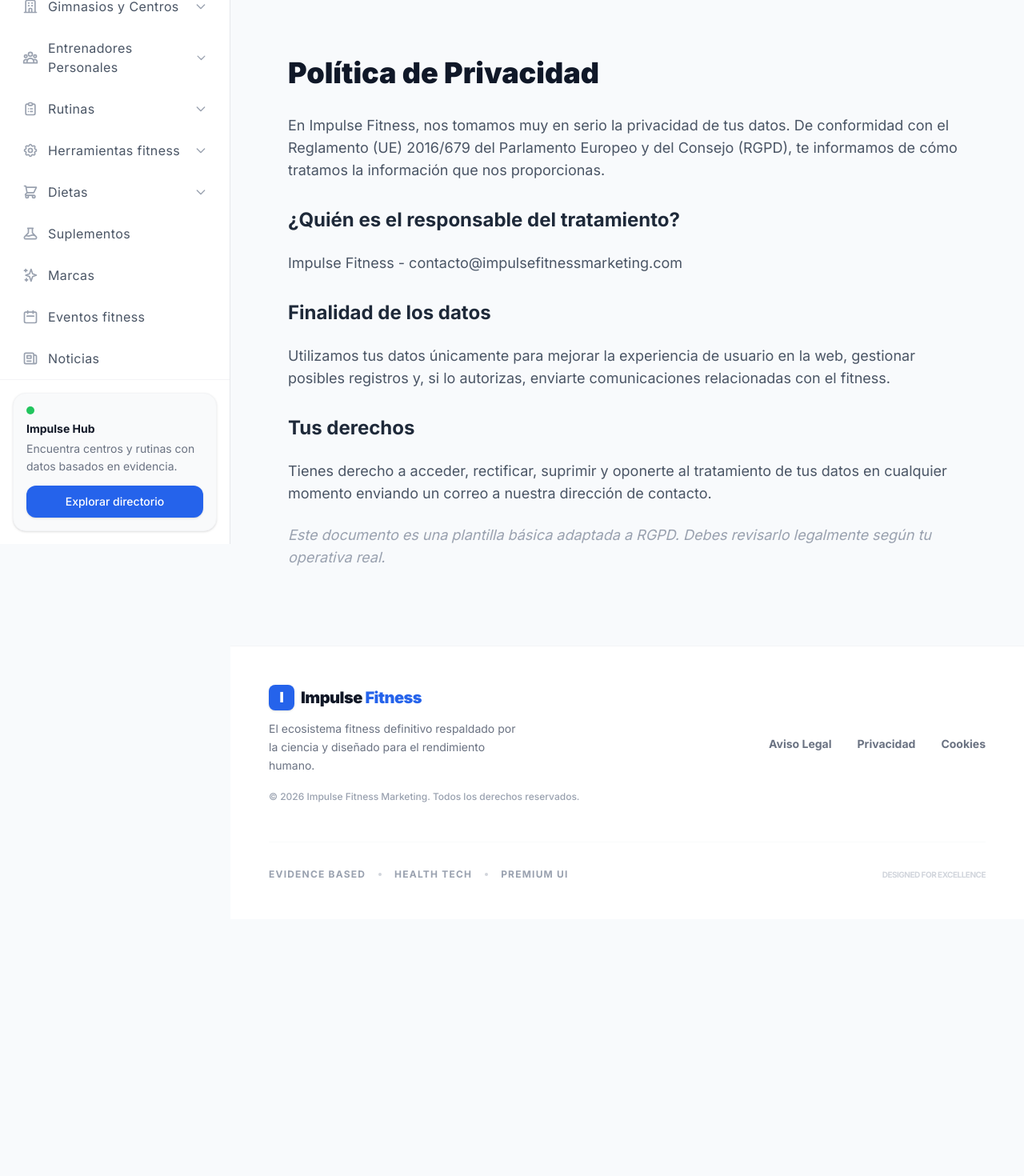
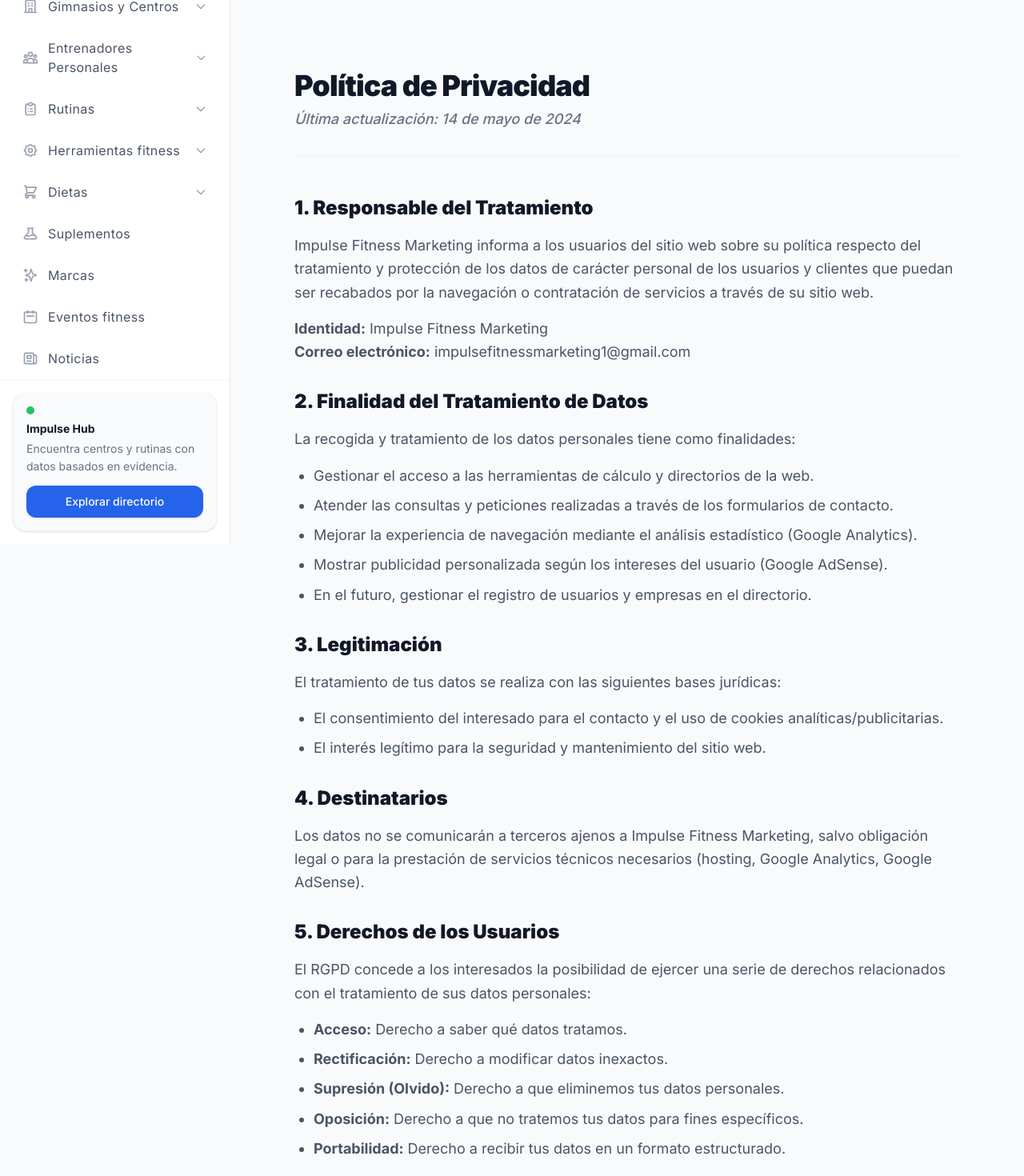
Before and after one commit to uallga109/webimpulsefitness, a Next.js app: page /politica-de-privacidad in a window 1280 px wide. Shown: the part 120-1590 px from the top of the page at 80% size. Before the commit the page ends 1269 px from the top, so only its background shows below. Built offline with nearby package versions, Linux system fonts and the light colour scheme.

Commit message:
cambio politicas y aviso legal

```diff
--- a/src/app/aviso-legal/page.tsx
+++ b/src/app/aviso-legal/page.tsx
@@ -2,23 +2,68 @@ import React from "react";
 
 export default function AvisoLegal() {
   return (
-    <div className="max-w-4xl mx-auto py-12 px-6">
-      <h1 className="text-4xl font-black text-gray-900 mb-8">Aviso Legal</h1>
-      <div className="prose prose-blue lg:prose-xl text-gray-600 space-y-6">
-        <p>
-          En cumplimiento del artículo 10 de la Ley 34/2002, de 11 de julio, de Servicios de la Sociedad de la Información y Comercio Electrónico (LSSICE), se exponen los siguientes datos identificativos del titular de este sitio web:
-        </p>
-        <ul className="list-disc pl-6">
-          <li><strong>Titular:</strong> Impulse Fitness</li>
-          <li><strong>Dominio:</strong> impulsefitnessmarketing.com</li>
-          <li><strong>Email de contacto:</strong> contacto@impulsefitnessmarketing.com</li>
-        </ul>
-        <h2 className="text-2xl font-bold text-gray-800 mt-8">1. Condiciones de Uso</h2>
-        <p>
-          El acceso y uso de este sitio web atribuye la condición de usuario, que acepta, desde dicho acceso y/o uso, las condiciones generales de uso aquí reflejadas.
-        </p>
-        {/* Contenido placeholder para completar luego */}
-        <p className="italic text-gray-400">Este documento es una plantilla básica. Debes completarlo con tus datos fiscales reales antes del lanzamiento definitivo.</p>
+    <div className="max-w-4xl mx-auto py-16 px-6 sm:px-8">
+      <header className="mb-12 border-b border-gray-100 pb-8">
+        <h1 className="text-4xl font-black text-[#111827] tracking-tight">Aviso Legal</h1>
+        <p className="text-gray-500 mt-2 font-medium italic">Última actualización: 14 de mayo de 2024</p>
+      </header>
+
+      <div className="prose prose-blue max-w-none text-gray-600 space-y-8 leading-relaxed">
+        <section>
+          <h2 className="text-2xl font-black text-[#111827] mb-4">1. Datos Identificativos</h2>
+          <p>
+            En cumplimiento con el deber de información recogido en el artículo 10 de la Ley 34/2002, de 11 de julio, de Servicios de la Sociedad de la Información y del Comercio Electrónico (LSSI-CE), se facilitan los siguientes datos:
+          </p>
+          <ul className="list-none space-y-2 mt-4 border-l-4 border-blue-500 pl-4 bg-blue-50/30 py-4 rounded-r-xl">
+            <li><strong>Titular:</strong> Impulse Fitness Marketing</li>
+            <li><strong>Sitio Web:</strong> impulsefitnessmarketing.com</li>
+            <li><strong>Correo electrónico de contacto:</strong> impulsefitnessmarketing1@gmail.com</li>
+          </ul>
+        </section>
+
+        <section>
+          <h2 className="text-2xl font-black text-[#111827] mb-4">2. Usuarios</h2>
+          <p>
+            El acceso y/o uso de este portal de Impulse Fitness Marketing atribuye la condición de USUARIO, que acepta, desde dicho acceso y/o uso, las Condiciones Generales de Uso aquí reflejadas.
+          </p>
+        </section>
+
+        <section>
+          <h2 className="text-2xl font-black text-[#111827] mb-4">3. Uso del Portal</h2>
+          <p>
+            <strong>impulsefitnessmarketing.com</strong> proporciona el acceso a multitud de informaciones, servicios, herramientas (calculadoras fitness) o datos (en adelante, "los contenidos") en Internet pertenecientes a Impulse Fitness Marketing o a sus licenciantes a los que el USUARIO pueda tener acceso.
+          </p>
+          <p className="mt-4">
+            El USUARIO asume la responsabilidad del uso del portal. El USUARIO se compromete a hacer un uso adecuado de los contenidos y servicios que Impulse Fitness Marketing ofrece a través de su portal y con carácter enunciativo pero no limitativo, a no emplearlos para incurrir en actividades ilícitas, ilegales o contrarias a la buena fe y al orden público.
+          </p>
+        </section>
+
+        <section>
+          <h2 className="text-2xl font-black text-[#111827] mb-4">4. Propiedad Intelectual e Industrial</h2>
+          <p>
+            Impulse Fitness Marketing por sí o como cesionaria, es titular de todos los derechos de propiedad intelectual e industrial de su página web, así como de los elementos contenidos en la misma (a título enunciativo: imágenes, sonido, audio, vídeo, software o textos; marcas o logotipos, combinaciones de colores, estructura y diseño, selección de materiales usados, programas de ordenador necesarios para su funcionamiento, acceso y uso, etc.).
+          </p>
+          <p className="mt-4">
+            Todos los derechos reservados. Quedan expresamente prohibidas la reproducción, la distribución y la comunicación pública, incluida su modalidad de puesta a disposición, de la totalidad o parte de los contenidos de esta página web, con fines comerciales, en cualquier soporte y por cualquier medio técnico, sin la autorización de Impulse Fitness Marketing.
+          </p>
+        </section>
+
+        <section>
+          <h2 className="text-2xl font-black text-[#111827] mb-4">5. Exclusión de Garantías y Responsabilidad</h2>
+          <p>
+            Impulse Fitness Marketing no se hace responsable, en ningún caso, de los daños y perjuicios de cualquier naturaleza que pudieran ocasionar, a título enunciativo: errores u omisiones en los contenidos, falta de disponibilidad del portal o la transmisión de virus o programas maliciosos o lesivos en los contenidos, a pesar de haber adoptado todas las medidas tecnológicas necesarias para evitarlo.
+          </p>
+          <p className="mt-4">
+            Las calculadoras y herramientas proporcionadas tienen fines meramente informativos y no sustituyen el consejo médico o profesional de un especialista en salud o nutrición.
+          </p>
+        </section>
+
+        <section>
+          <h2 className="text-2xl font-black text-[#111827] mb-4">6. Modificaciones</h2>
+          <p>
+            Impulse Fitness Marketing se reserva el derecho de efectuar sin previo aviso las modificaciones que considere oportunas en su portal, pudiendo cambiar, suprimir o añadir tanto los contenidos y servicios que se presten a través de la misma como la forma en la que éstos aparezcan presentados o localizados en su portal.
+          </p>
+        </section>
       </div>
     </div>
   );
--- a/src/app/politica-de-cookies/page.tsx
+++ b/src/app/politica-de-cookies/page.tsx
@@ -2,24 +2,59 @@ import React from "react";
 
 export default function Cookies() {
   return (
-    <div className="max-w-4xl mx-auto py-12 px-6">
-      <h1 className="text-4xl font-black text-gray-900 mb-8">Política de Cookies</h1>
-      <div className="prose prose-blue lg:prose-xl text-gray-600 space-y-6">
-        <p>
-          Este sitio web utiliza cookies propias y de terceros para mejorar nuestros servicios y mostrarle publicidad relacionada con sus preferencias mediante el análisis de sus hábitos de navegación.
-        </p>
+    <div className="max-w-4xl mx-auto py-16 px-6 sm:px-8">
+      <header className="mb-12 border-b border-gray-100 pb-8">
+        <h1 className="text-4xl font-black text-[#111827] tracking-tight">Política de Cookies</h1>
+        <p className="text-gray-500 mt-2 font-medium italic">Última actualización: 14 de mayo de 2024</p>
+      </header>
 
-        <h2 className="text-2xl font-bold text-gray-800 mt-8">¿Qué es una cookie?</h2>
-        <p>Una cookie es un pequeño archivo que se almacena en el navegador del usuario al visitar una página web.</p>
+      <div className="prose prose-blue max-w-none text-gray-600 space-y-8 leading-relaxed">
+        <section>
+          <h2 className="text-2xl font-black text-[#111827] mb-4">1. ¿Qué son las cookies?</h2>
+          <p>
+            Una cookie es un fichero que se descarga en su ordenador al acceder a determinadas páginas web. Las cookies permiten a una página web, entre otras cosas, almacenar y recuperar información sobre los hábitos de navegación de un usuario o de su equipo y, dependiendo de la información que contengan y de la forma en que utilice su equipo, pueden utilizarse para reconocer al usuario.
+          </p>
+        </section>
 
-        <h2 className="text-2xl font-bold text-gray-800 mt-8">Cookies utilizadas en este sitio</h2>
-        <ul className="list-disc pl-6">
-          <li><strong>Técnicas:</strong> Necesarias para el funcionamiento de la web.</li>
-          <li><strong>Analíticas:</strong> Google Analytics (para estadísticas de tráfico).</li>
-          <li><strong>Publicitarias:</strong> Google AdSense (para mostrar anuncios relevantes).</li>
-        </ul>
+        <section>
+          <h2 className="text-2xl font-black text-[#111827] mb-4">2. ¿Qué tipos de cookies utiliza esta página web?</h2>
+          <div className="space-y-4">
+            <p><strong>Cookies de análisis:</strong> Son aquellas que, tratadas por nosotros o por terceros (Google Analytics), nos permiten cuantificar el número de usuarios y así realizar la medición y análisis estadístico de la utilización que hacen los usuarios del servicio ofertado.</p>
+            <p><strong>Cookies publicitarias:</strong> Son aquellas que, tratadas por nosotros o por terceros (Google AdSense), permiten gestionar de la forma más eficaz posible la oferta de los espacios publicitarios que hay en la página web, adecuando el contenido del anuncio al contenido del servicio solicitado o al uso que realice de nuestra página web.</p>
+            <p><strong>Cookies técnicas:</strong> Son aquellas que permiten al usuario la navegación a través del área restringida y la utilización de sus diferentes funciones.</p>
+          </div>
+        </section>
 
-        <p className="italic text-gray-400">Esta política de cookies es obligatoria según la LSSI-CE y el RGPD para el uso de AdSense.</p>
+        <section>
+          <h2 className="text-2xl font-black text-[#111827] mb-4">3. Cookies de terceros</h2>
+          <p>
+            Este sitio web utiliza servicios de terceros para recopilar información con fines estadísticos y de uso de la web. En particular, usamos:
+          </p>
+          <ul className="list-disc pl-6 space-y-2 mt-4">
+            <li><strong>Google Analytics:</strong> Cookies utilizadas para analizar el tráfico y comportamiento de los usuarios en la web.</li>
+            <li><strong>Google AdSense:</strong> Cookies utilizadas para mejorar la publicidad. Se suelen utilizar para orientar la publicidad según el contenido que es relevante para un usuario, mejorar los informes de rendimiento de la campaña y evitar mostrar anuncios que el usuario ya haya visto.</li>
+          </ul>
+        </section>
+
+        <section>
+          <h2 className="text-2xl font-black text-[#111827] mb-4">4. Desactivación y eliminación de cookies</h2>
+          <p>
+            Tienes la opción de permitir, bloquear o eliminar las cookies instaladas en tu equipo mediante la configuración de las opciones del navegador instalado en su ordenador:
+          </p>
+          <div className="grid grid-cols-1 sm:grid-cols-2 gap-4 mt-6">
+            <div className="bg-gray-50 p-4 rounded-xl border border-gray-100">
+              <p className="font-bold text-[#111827]">Google Chrome</p>
+              <p className="text-xs mt-1">Configuración {">"} Privacidad {">"} Cookies</p>
+            </div>
+            <div className="bg-gray-50 p-4 rounded-xl border border-gray-100">
+              <p className="font-bold text-[#111827]">Mozilla Firefox</p>
+              <p className="text-xs mt-1">Opciones {">"} Privacidad {">"} Historial</p>
+            </div>
+          </div>
+          <p className="mt-6 text-sm italic">
+            Si no acepta las cookies es posible que el sitio web no funcione correctamente.
+          </p>
+        </section>
       </div>
     </div>
   );
--- a/src/app/politica-de-privacidad/page.tsx
+++ b/src/app/politica-de-privacidad/page.tsx
@@ -2,22 +2,72 @@ import React from "react";
 
 export default function Privacidad() {
   return (
-    <div className="max-w-4xl mx-auto py-12 px-6">
-      <h1 className="text-4xl font-black text-gray-900 mb-8">Política de Privacidad</h1>
-      <div className="prose prose-blue lg:prose-xl text-gray-600 space-y-6">
-        <p>
-          En Impulse Fitness, nos tomamos muy en serio la privacidad de tus datos. De conformidad con el Reglamento (UE) 2016/679 del Parlamento Europeo y del Consejo (RGPD), te informamos de cómo tratamos la información que nos proporcionas.
-        </p>
-        <h2 className="text-2xl font-bold text-gray-800 mt-8">¿Quién es el responsable del tratamiento?</h2>
-        <p>Impulse Fitness - contacto@impulsefitnessmarketing.com</p>
+    <div className="max-w-4xl mx-auto py-16 px-6 sm:px-8">
+      <header className="mb-12 border-b border-gray-100 pb-8">
+        <h1 className="text-4xl font-black text-[#111827] tracking-tight">Política de Privacidad</h1>
+        <p className="text-gray-500 mt-2 font-medium italic">Última actualización: 14 de mayo de 2024</p>
+      </header>
 
-        <h2 className="text-2xl font-bold text-gray-800 mt-8">Finalidad de los datos</h2>
-        <p>Utilizamos tus datos únicamente para mejorar la experiencia de usuario en la web, gestionar posibles registros y, si lo autorizas, enviarte comunicaciones relacionadas con el fitness.</p>
+      <div className="prose prose-blue max-w-none text-gray-600 space-y-8 leading-relaxed">
+        <section>
+          <h2 className="text-2xl font-black text-[#111827] mb-4">1. Responsable del Tratamiento</h2>
+          <p>
+            Impulse Fitness Marketing informa a los usuarios del sitio web sobre su política respecto del tratamiento y protección de los datos de carácter personal de los usuarios y clientes que puedan ser recabados por la navegación o contratación de servicios a través de su sitio web.
+          </p>
+          <p className="mt-4">
+            <strong>Identidad:</strong> Impulse Fitness Marketing<br />
+            <strong>Correo electrónico:</strong> impulsefitnessmarketing1@gmail.com
+          </p>
+        </section>
 
-        <h2 className="text-2xl font-bold text-gray-800 mt-8">Tus derechos</h2>
-        <p>Tienes derecho a acceder, rectificar, suprimir y oponerte al tratamiento de tus datos en cualquier momento enviando un correo a nuestra dirección de contacto.</p>
+        <section>
+          <h2 className="text-2xl font-black text-[#111827] mb-4">2. Finalidad del Tratamiento de Datos</h2>
+          <p>
+            La recogida y tratamiento de los datos personales tiene como finalidades:
+          </p>
+          <ul className="list-disc pl-6 space-y-2 mt-4">
+            <li>Gestionar el acceso a las herramientas de cálculo y directorios de la web.</li>
+            <li>Atender las consultas y peticiones realizadas a través de los formularios de contacto.</li>
+            <li>Mejorar la experiencia de navegación mediante el análisis estadístico (Google Analytics).</li>
+            <li>Mostrar publicidad personalizada según los intereses del usuario (Google AdSense).</li>
+            <li>En el futuro, gestionar el registro de usuarios y empresas en el directorio.</li>
+          </ul>
+        </section>
 
-        <p className="italic text-gray-400">Este documento es una plantilla básica adaptada a RGPD. Debes revisarlo legalmente según tu operativa real.</p>
+        <section>
+          <h2 className="text-2xl font-black text-[#111827] mb-4">3. Legitimación</h2>
+          <p>
+            El tratamiento de tus datos se realiza con las siguientes bases jurídicas:
+          </p>
+          <ul className="list-disc pl-6 space-y-2 mt-4">
+            <li>El consentimiento del interesado para el contacto y el uso de cookies analíticas/publicitarias.</li>
+            <li>El interés legítimo para la seguridad y mantenimiento del sitio web.</li>
+          </ul>
+        </section>
+
+        <section>
+          <h2 className="text-2xl font-black text-[#111827] mb-4">4. Destinatarios</h2>
+          <p>
+            Los datos no se comunicarán a terceros ajenos a Impulse Fitness Marketing, salvo obligación legal o para la prestación de servicios técnicos necesarios (hosting, Google Analytics, Google AdSense).
+          </p>
+        </section>
+
+        <section>
+          <h2 className="text-2xl font-black text-[#111827] mb-4">5. Derechos de los Usuarios</h2>
+          <p>
+            El RGPD concede a los interesados la posibilidad de ejercer una serie de derechos relacionados con el tratamiento de sus datos personales:
+          </p>
+          <ul className="list-disc pl-6 space-y-2 mt-4">
+            <li><strong>Acceso:</strong> Derecho a saber qué datos tratamos.</li>
+            <li><strong>Rectificación:</strong> Derecho a modificar datos inexactos.</li>
+            <li><strong>Supresión (Olvido):</strong> Derecho a que eliminemos tus datos personales.</li>
+            <li><strong>Oposición:</strong> Derecho a que no tratemos tus datos para fines específicos.</li>
+            <li><strong>Portabilidad:</strong> Derecho a recibir tus datos en un formato estructurado.</li>
+          </ul>
+          <p className="mt-6">
+            Para ejercer estos derechos, el usuario debe enviar una comunicación por escrito, acreditando su identidad, a: <strong>impulsefitnessmarketing1@gmail.com</strong>.
+          </p>
+        </section>
       </div>
     </div>
   );
```
